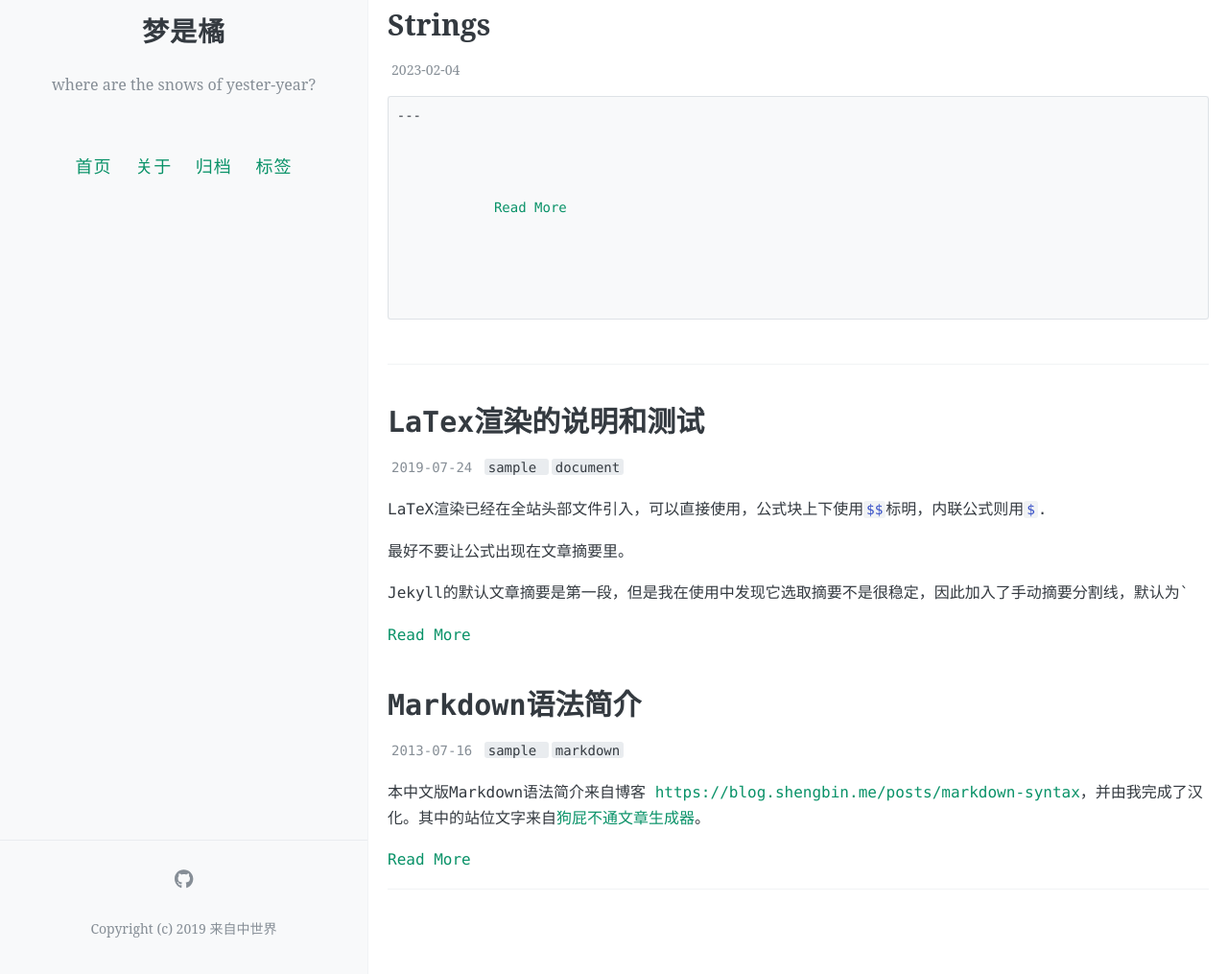
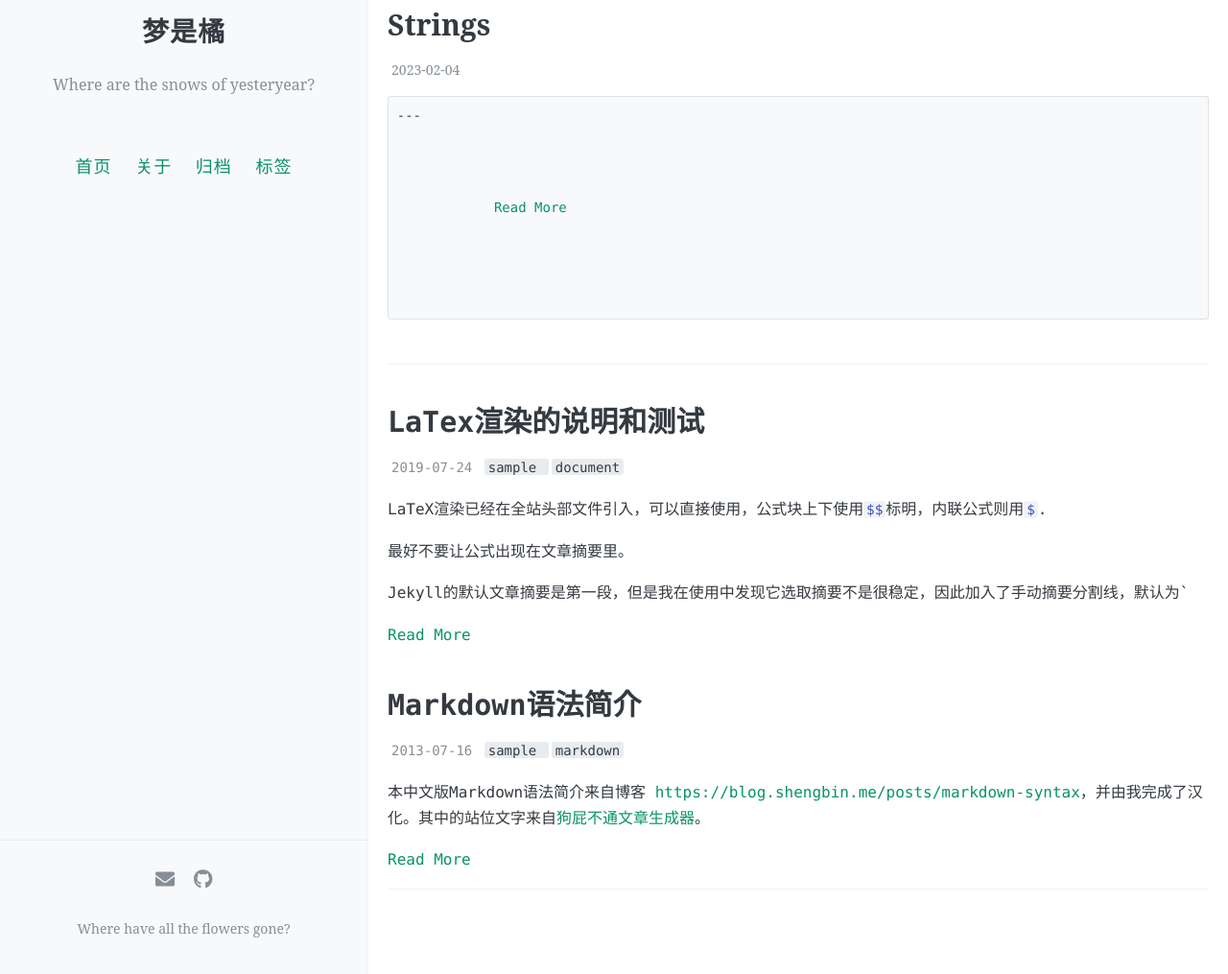
Before and after one commit to quintuschen830/jumaomiaomiaomiao, a Jekyll site: the page built from index.html, in a window 1280 px wide and 1305 px high. Shown: the part 290-1305 px from the top of the window at 96% size. Built offline with Jekyll 4.4.1, drawn with Linux system fonts in a browser that asks for light colours; the list of posts is cut into pages by our own code; comment, search, counter and statistics services are not loaded.

Commit message:
Update _config.yml

```diff
--- a/_config.yml
+++ b/_config.yml
@@ -8,7 +8,7 @@
 
 # 描述/签名
 name: 梦是橘
-description: where are the snows of yester-year?
+description: Where are the snows of yesteryear?
 
 # 输入你的网站域名（如果你没有添加自己的域名，而是直接用GitHub pages分配的域名的话可以省略）
 url:
@@ -49,10 +49,11 @@ excerpt_separator: <!-- more -->
 
 # 你的社交网络链接，它们会作为图标出现在你的网站页脚中，可选填写
 footer-links:
+  email: quintuschen830@gmail.com#youremailaddress@mail.com
+
   weibo:  #请输入你的微博个性域名 https://www.weibo.com/<thispart>
   behance: # https://www.behance.net/<>
   dribbble: # https://dribbble.com/<>
-  email: #youremailaddress@mail.com
   facebook: #https://www.facebook.com/<>
   flickr: #https://www.flickr.com/<>
   github: FromEndWorld/loffer #https://github.com/<>
@@ -66,7 +67,7 @@ footer-links:
   youtube: # channel/<your_long_string> or user/<user-name>
 
 # 站点页脚的文字
-footer-text: Copyright (c) 2019 来自中世界
+footer-text: Where have all the flowers gone?
 
 #
 # 评论，注意，请不要同时添加多种不同的评论区
```
